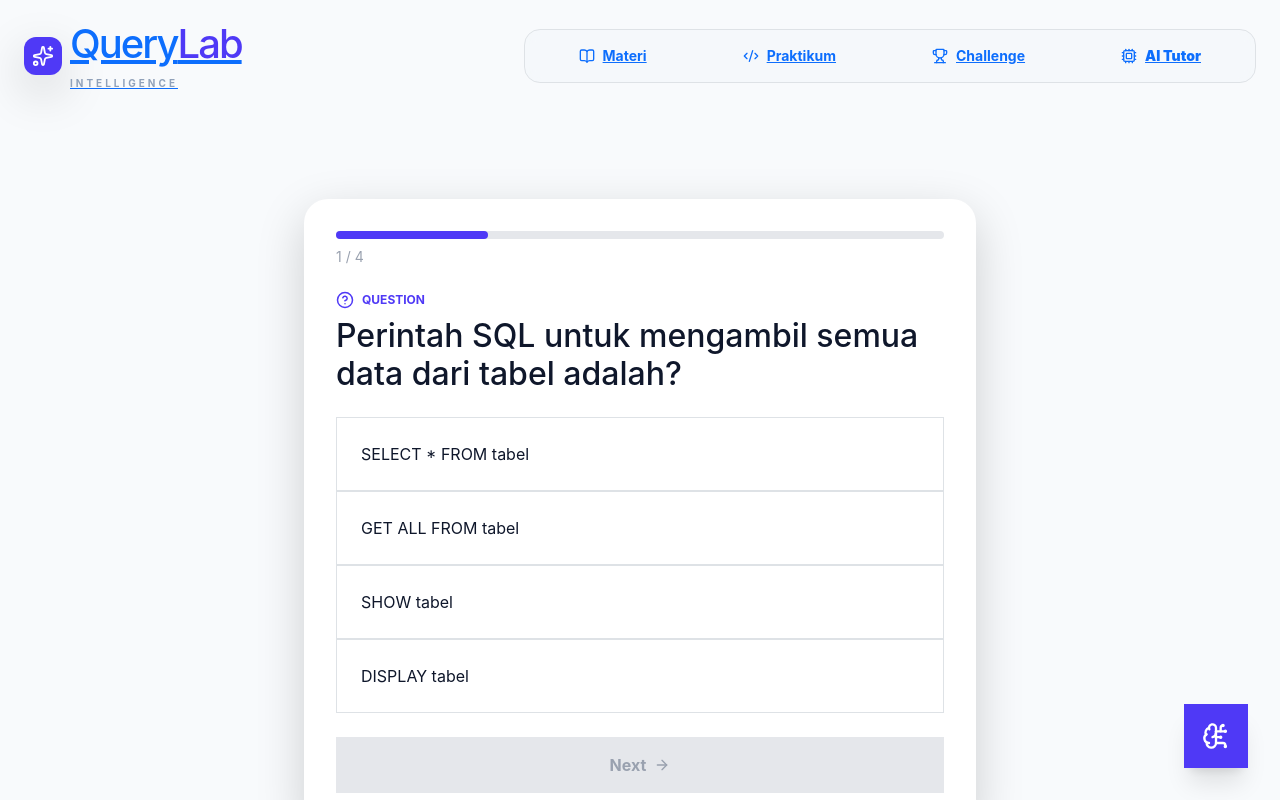
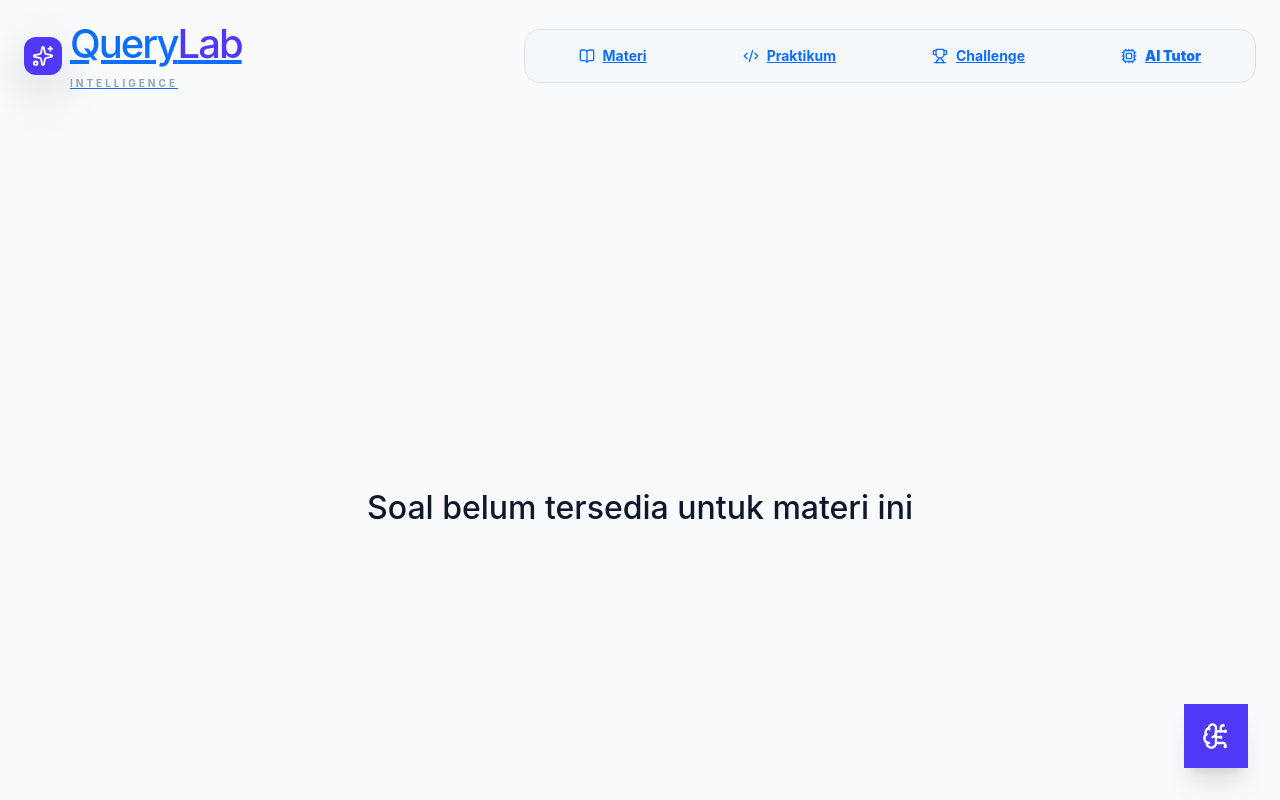
Before and after one commit to Hizkia-wa/QueryLab-AI, a React (Vite) app in the folder querylab-frontend/: page /quiz/1 in a window 1280 px wide. Shown: the top 800 px of the page. Built offline with nearby package versions, Linux system fonts and the light colour scheme.

Commit message:
Update QuizPage.jsx

```diff
--- a/querylab-frontend/src/pages/QuizPage.jsx
+++ b/querylab-frontend/src/pages/QuizPage.jsx
@@ -13,17 +13,33 @@ export default function QuizPage() {
   const { id } = useParams();
   const navigate = useNavigate();
 
+  // ✅ FILTER SESUAI MATERI
+  const filteredQuiz = quizData.filter(
+    (q) => Number(q.materiId) === Number(id)
+  );
+
   const [currentStep, setCurrentStep] = useState(0);
   const [selectedOption, setSelectedOption] = useState(null);
   const [score, setScore] = useState(0);
   const [isFinished, setIsFinished] = useState(false);
 
+  // ❗ JAGA-JAGA KALAU DATA KOSONG
+  if (filteredQuiz.length === 0) {
+    return (
+      <div className="min-h-screen flex items-center justify-center">
+        <h2 className="text-xl font-bold text-gray-500">
+          Soal belum tersedia untuk materi ini
+        </h2>
+      </div>
+    );
+  }
+
   const handleNext = () => {
-    if (selectedOption === quizData[currentStep].answer) {
+    if (selectedOption === filteredQuiz[currentStep].answer) {
       setScore(score + 1);
     }
 
-    if (currentStep < quizData.length - 1) {
+    if (currentStep < filteredQuiz.length - 1) {
       setCurrentStep(currentStep + 1);
       setSelectedOption(null);
     } else {
@@ -40,10 +56,10 @@ export default function QuizPage() {
           <Trophy size={50} className="mx-auto text-yellow-500 mb-4" />
 
           <h2 className="text-2xl font-bold mb-2">Quiz Selesai</h2>
-          <p className="text-gray-500 mb-6">Modul {id}</p>
+          <p className="text-gray-500 mb-6">Materi {id}</p>
 
           <h1 className="text-5xl font-bold text-indigo-600 mb-6">
-            {Math.round((score / quizData.length) * 100)}
+            {Math.round((score / filteredQuiz.length) * 100)}
           </h1>
 
           <button
@@ -76,12 +92,12 @@ export default function QuizPage() {
             <div
               className="h-2 bg-indigo-600 rounded-full"
               style={{
-                width: `${((currentStep + 1) / quizData.length) * 100}%`
+                width: `${((currentStep + 1) / filteredQuiz.length) * 100}%`
               }}
             />
           </div>
           <p className="text-sm mt-2 text-gray-400">
-            {currentStep + 1} / {quizData.length}
+            {currentStep + 1} / {filteredQuiz.length}
           </p>
         </div>
 
@@ -93,21 +109,20 @@ export default function QuizPage() {
           </div>
 
           <h2 className="text-xl font-bold">
-            {quizData[currentStep].question}
+            {filteredQuiz[currentStep].question}
           </h2>
         </div>
 
         {/* Options */}
         <div className="space-y-3 mb-6">
-          {quizData[currentStep].options.map((option) => (
+          {filteredQuiz[currentStep].options.map((option) => (
             <button
               key={option}
               onClick={() => setSelectedOption(option)}
-              className={`w-full text-left p-4 rounded-xl border ${
-                selectedOption === option
+              className={`w-full text-left p-4 rounded-xl border ${selectedOption === option
                   ? "bg-indigo-100 border-indigo-500"
                   : "hover:bg-gray-50"
-              }`}
+                }`}
             >
               {option}
             </button>
@@ -118,13 +133,12 @@ export default function QuizPage() {
         <button
           disabled={!selectedOption}
           onClick={handleNext}
-          className={`w-full py-3 rounded-xl font-bold flex justify-center items-center gap-2 ${
-            selectedOption
+          className={`w-full py-3 rounded-xl font-bold flex justify-center items-center gap-2 ${selectedOption
               ? "bg-indigo-600 text-white"
               : "bg-gray-200 text-gray-400"
-          }`}
+            }`}
         >
-          {currentStep === quizData.length - 1 ? "Finish" : "Next"}
+          {currentStep === filteredQuiz.length - 1 ? "Finish" : "Next"}
           <ArrowRight size={16} />
         </button>
 
```
